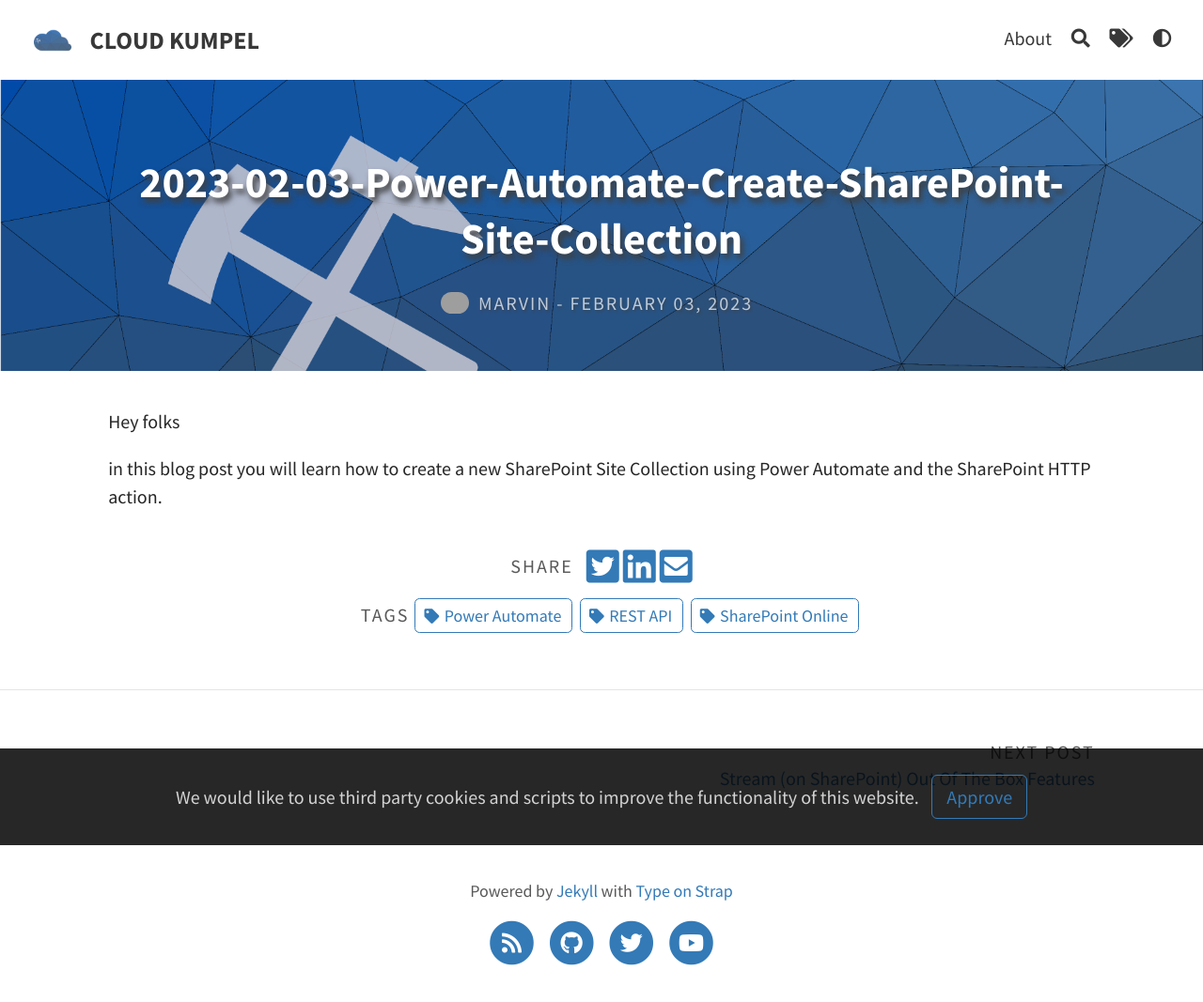
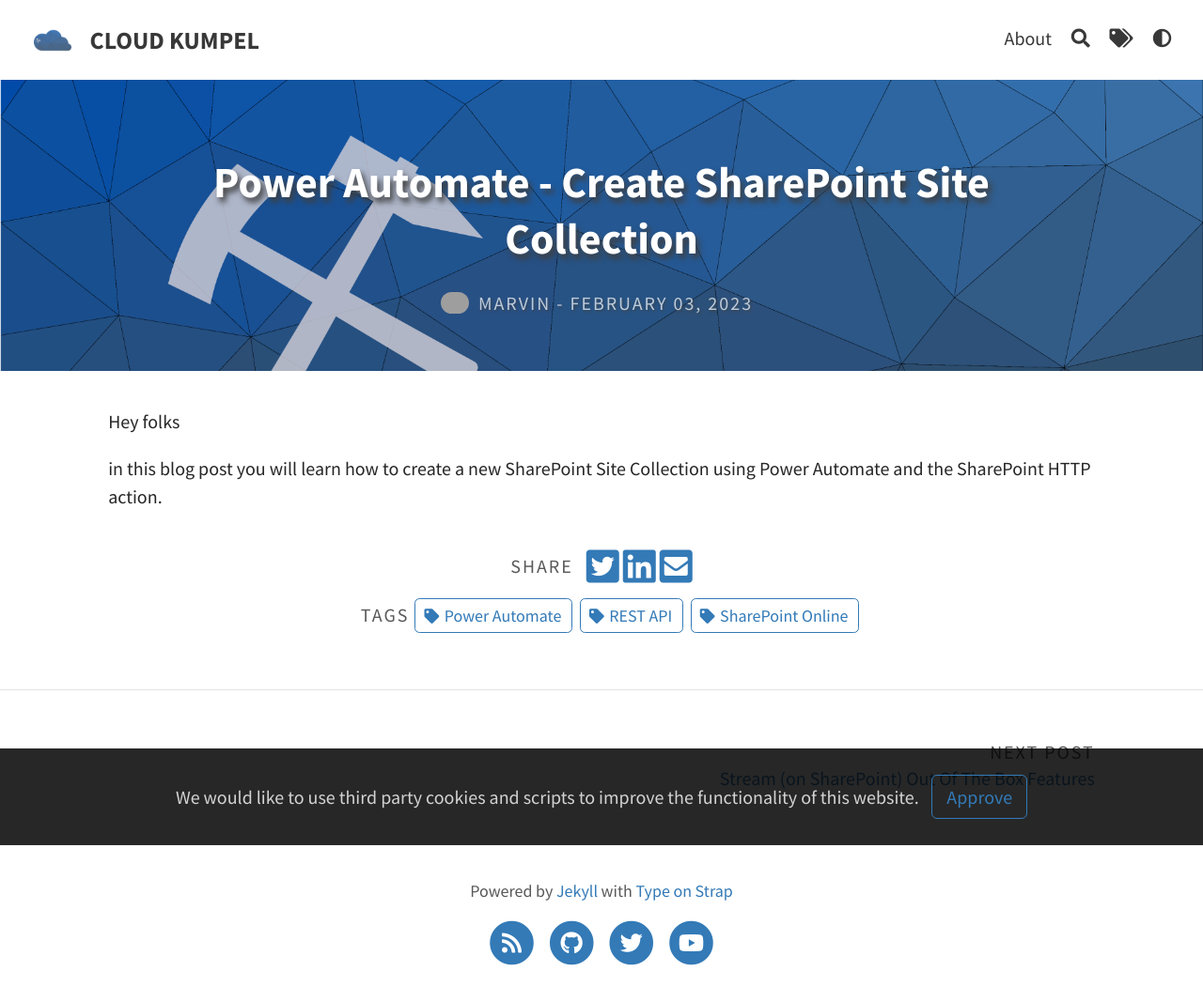
Before and after one commit to Cloud-Kumpel/CloudKumpel, a Jekyll site: the page built from _posts/2023-02-03-power-automate-create-sharepoint-site-collection.md, in a window 1280 px wide. Shown: the whole page at 94% size. Built offline with Jekyll 4.4.1, drawn with Linux system fonts in a browser that asks for light colours; comment, search, counter and statistics services are not loaded; grey boxes are pictures that could not be loaded.

Commit message:
Update from Forestry.io marvin.bangert@outlook.de updated _posts/2023-02-03-power-automate-create-sharepoint-site-collection.md

```diff
--- a/_posts/2023-02-03-power-automate-create-sharepoint-site-collection.md
+++ b/_posts/2023-02-03-power-automate-create-sharepoint-site-collection.md
@@ -3,7 +3,7 @@
 feature-img: assets/img/posts/2023-02-02/header-image.png
 author: MarvinBangert
 excerpt_separator: "<!--more-->"
-title: 2023-02-03-Power-Automate-Create-SharePoint-Site-Collection
+title: Power Automate - Create SharePoint Site Collection
 date: 2023-02-03T17:00:00+01:00
 tags:
 - REST API
```
